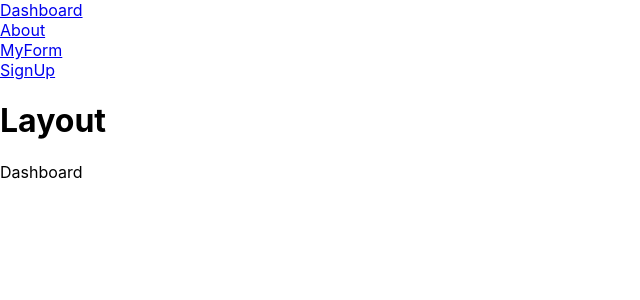
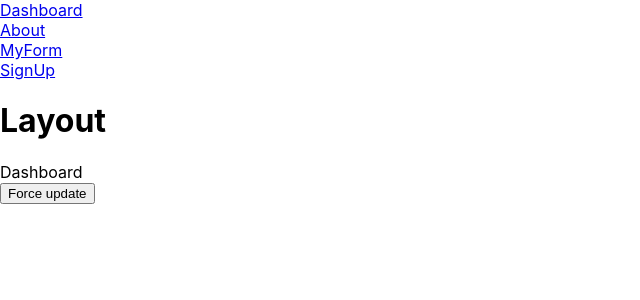
Before and after one commit to mehradi-github/ref-react-interview, a React (Create React App) app: page / in a window 1280 px wide. Shown: the top 300 px of the page, without its empty margins (0-640 px from the left). Built offline with nearby package versions, Linux system fonts and the light colour scheme.

Commit message:
Can you force a component to re-render without calling setState?

```diff
--- a/src/App.tsx
+++ b/src/App.tsx
@@ -1,4 +1,4 @@
-import React, { FC, Suspense, lazy } from "react";
+import React, { FC, Suspense, lazy, useReducer } from "react";
 import { Link, Route, Routes } from "react-router-dom";
 import Layout from "./Layout";
 import MyForm from "./MyForm";
@@ -9,6 +9,7 @@ import Signup from "./Signup";
 const About = lazy(() => import("./About"));
 
 const App: FC = () => {
+  const [, forceUpdate] = useReducer((x) => x + 1, 0);
   return (
     <div>
       <Link to="/">Dashboard</Link>
@@ -41,6 +42,7 @@ const App: FC = () => {
         </Route>
         <Route path="*" element={<div>404</div>} />
       </Routes>
+      <button onClick={() => forceUpdate()}>Force update</button>
     </div>
   );
 };
```
